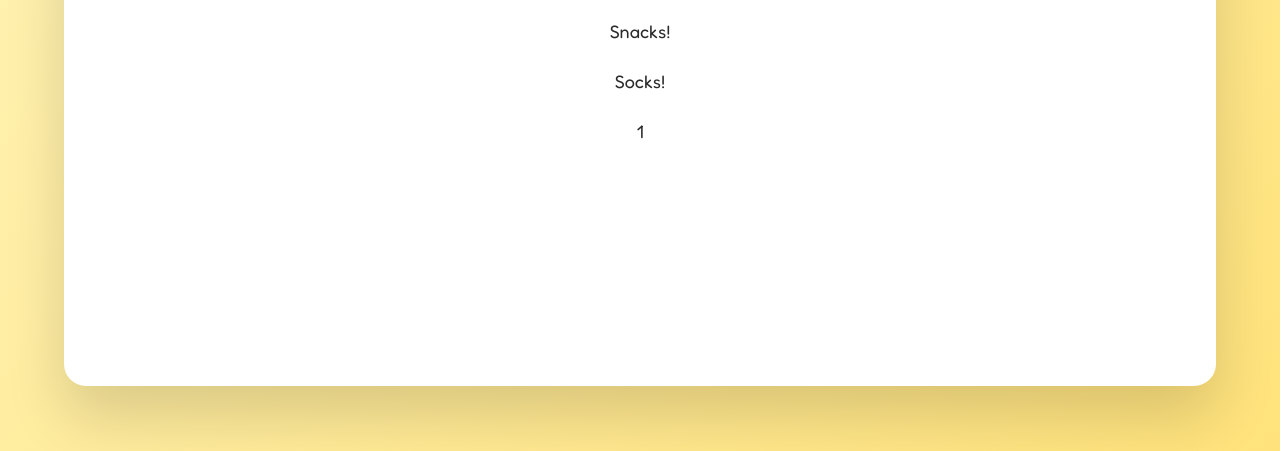
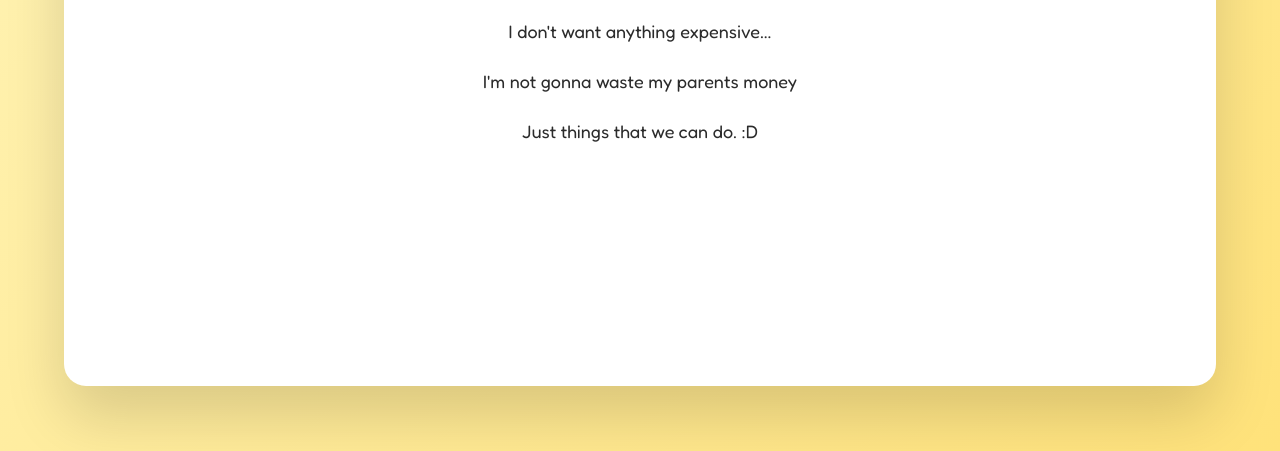
Before and after one commit to CoderTemka/1229, a plain HTML site: page final.html in a window 1280 px wide. Shown: the part 349-800 px from the top of the page. Drawn offline with Linux system fonts and the light colour scheme.

Commit message:
Modify birthday message and content in final.html
Updated birthday message and added new content.

```diff
--- a/final.html
+++ b/final.html
@@ -17,9 +17,9 @@
   <div class="card">
     <h1>All i want for birthday is......</h1>
 
-    <p>Snacks!</p>
-    <p>Socks!</p>
-    <p>1</p>
+    <p>I don't want anything expensive...</p>
+    <p>I'm not gonna waste my parents money</p>
+    <p>Just things that we can do. :D</p>
 
   </div>
   <script>
```
